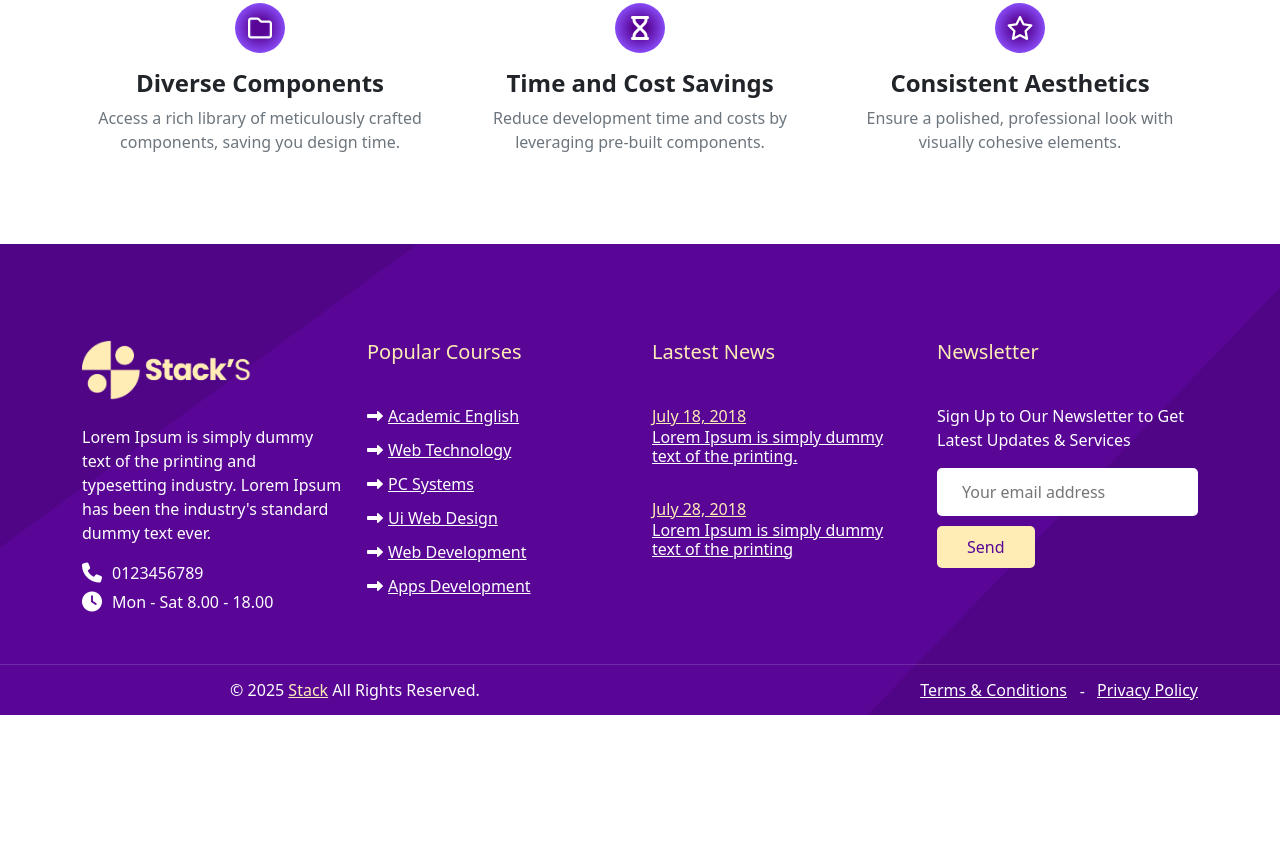
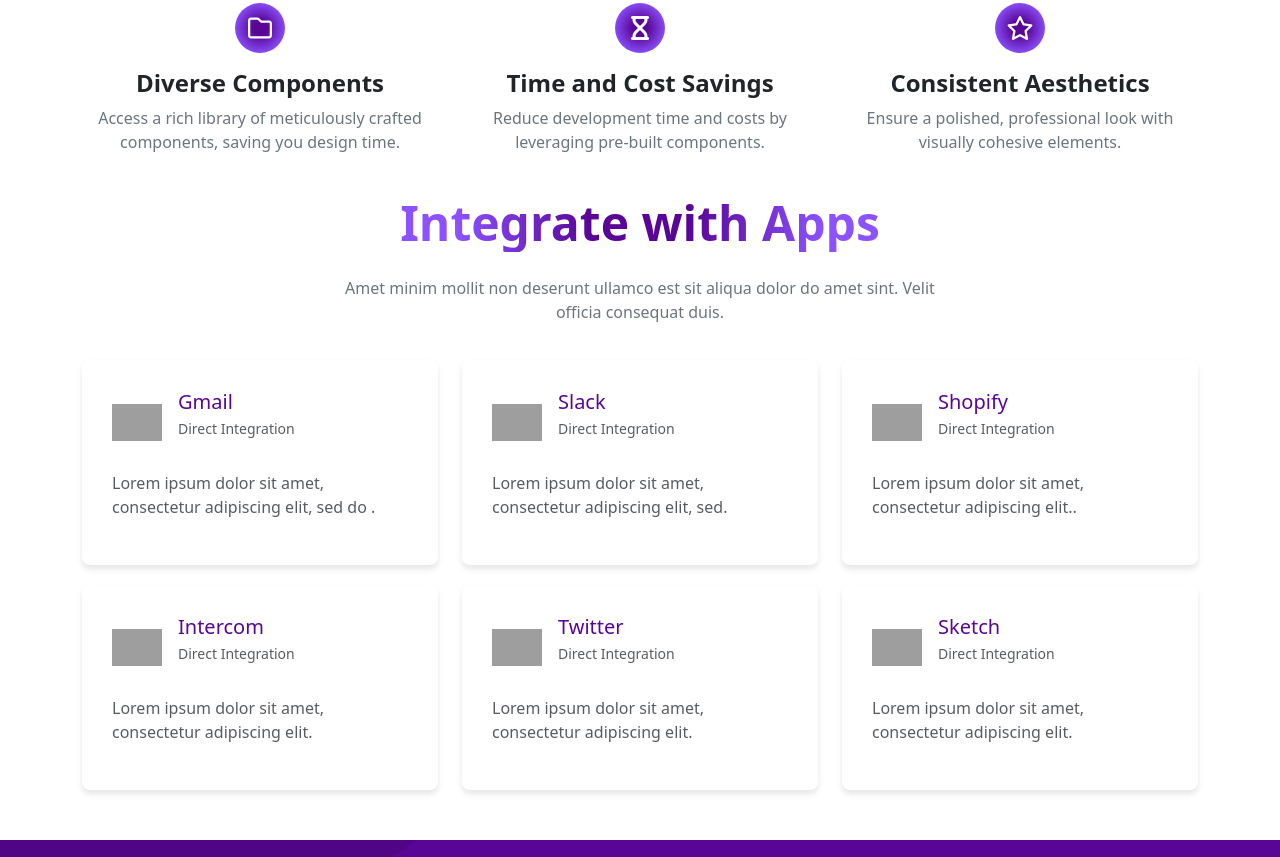
Before and after one commit to kadhirvel-m/General-Template, a plain HTML site: page index.html in a window 1280 px wide. Shown: the part 703-1560 px from the top of the page. Before the commit the page ends 1418 px from the top, so only its background shows below. Drawn offline with Linux system fonts and the light colour scheme; grey boxes are pictures that could not be loaded.

Commit message:
integration section

```diff
--- a/css/styles.css
+++ b/css/styles.css
@@ -297,8 +297,7 @@
     font-weight: 500;
     border-radius: 8px;
     padding: 10px;
-    text-align: ;
-    max-width: 500px;
+    max-width: 550px;
 }
 .custom-heading {
     font-size: 6em;
@@ -359,3 +358,29 @@
     margin-top: 80px !important;
 }
 /* Feature Section End */
+
+
+/* Integration Start */
+.integration-card {
+    border-radius: 8px;
+    box-shadow: 0px 4px 6px rgba(0, 0, 0, 0.1);
+    overflow: hidden;
+    background: white;
+    padding: 30px;
+    margin-top: 20px;
+}
+.integration-card img {
+    width: 50px;
+    height: auto;
+}
+.integration-container h2 {
+    font-weight: bold;
+    background: var(--gradient-bg);
+    -webkit-background-clip: text;
+    -webkit-text-fill-color: transparent;
+    display: inline-block;
+}
+.integration-container h5 {
+    color: var(--primary-color);
+}
+/* Integration End */
--- a/index.html
+++ b/index.html
@@ -93,7 +93,7 @@
           🌟 The most extensive and varied library of components available.
       </div>
       <h1 class="custom-heading position-relative d-inline-block">
-          Design <br><span class="position-relative">Made Easy.</span>
+          Design <br>Made Easy.</span>
       </h1>
       <div class="container d-flex justify-content-center gap-3 mt-4">
           <div class="custom-badge">
@@ -160,6 +160,114 @@
       </div>
   </div>
 </div>
+
+<section>
+  <div class="container integration-container">
+    <div class="text-center">
+        <h2 class="fw-bold display-5">Integrate with Apps</h2>
+        <p class="text-secondary mt-3 mx-auto" style="max-width: 600px;">
+            Amet minim mollit non deserunt ullamco est sit aliqua dolor do amet sint. Velit officia consequat duis.
+        </p>
+    </div>
+      <div class="row mt-1">
+          <!-- Card 1 -->
+          <div class="col-md-6 col-lg-4">
+              <div class="integration-card">
+                  <div class="d-flex align-items-center">
+                      <img src="https://cdn.rareblocks.xyz/collection/celebration/images/integration/3/gmail-logo.png" alt="Gmail">
+                      <div class="ms-3">
+                          <h5 class="mb-1">Gmail</h5>
+                          <p class="text-muted small">Direct Integration</p>
+                      </div>
+                  </div>
+                  <p class="mt-3 text-muted">
+                      Lorem ipsum dolor sit amet, consectetur adipiscing elit, sed do .
+                  </p>
+              </div>
+          </div>
+
+          <!-- Card 2 -->
+          <div class="col-md-6 col-lg-4">
+              <div class="integration-card">
+                  <div class="d-flex align-items-center">
+                      <img src="https://cdn.rareblocks.xyz/collection/celebration/images/integration/3/slack-logo.png" alt="Slack">
+                      <div class="ms-3">
+                          <h5 class="mb-1">Slack</h5>
+                          <p class="text-muted small">Direct Integration</p>
+                      </div>
+                  </div>
+                  <p class="mt-3 text-muted">
+                      Lorem ipsum dolor sit amet, consectetur adipiscing elit, sed.
+                  </p>
+              </div>
+          </div>
+
+          <!-- Card 3 -->
+          <div class="col-md-6 col-lg-4">
+              <div class="integration-card">
+                  <div class="d-flex align-items-center">
+                      <img src="https://cdn.rareblocks.xyz/collection/celebration/images/integration/3/shopify-logo.png" alt="Shopify">
+                      <div class="ms-3">
+                          <h5 class="mb-1">Shopify</h5>
+                          <p class="text-muted small">Direct Integration</p>
+                      </div>
+                  </div>
+                  <p class="mt-3 text-muted">
+                      Lorem ipsum dolor sit amet, consectetur adipiscing elit..
+                  </p>
+              </div>
+          </div>
+
+          <!-- Card 4 -->
+          <div class="col-md-6 col-lg-4">
+              <div class="integration-card">
+                  <div class="d-flex align-items-center">
+                      <img src="https://cdn.rareblocks.xyz/collection/celebration/images/integration/3/intercom-logo.png" alt="Intercom">
+                      <div class="ms-3">
+                          <h5 class="mb-1">Intercom</h5>
+                          <p class="text-muted small">Direct Integration</p>
+                      </div>
+                  </div>
+                  <p class="mt-3 text-muted">
+                      Lorem ipsum dolor sit amet, consectetur adipiscing elit.
+                  </p>
+              </div>
+          </div>
+
+          <!-- Card 5 -->
+          <div class="col-md-6 col-lg-4">
+              <div class="integration-card">
+                  <div class="d-flex align-items-center">
+                      <img src="https://cdn.rareblocks.xyz/collection/celebration/images/integration/3/twitter-logo.png" alt="Twitter">
+                      <div class="ms-3">
+                          <h5 class="mb-1">Twitter</h5>
+                          <p class="text-muted small">Direct Integration</p>
+                      </div>
+                  </div>
+                  <p class="mt-3 text-muted">
+                      Lorem ipsum dolor sit amet, consectetur adipiscing elit.
+                  </p>
+              </div>
+          </div>
+
+          <!-- Card 6 -->
+          <div class="col-md-6 col-lg-4">
+              <div class="integration-card">
+                  <div class="d-flex align-items-center">
+                      <img src="https://cdn.rareblocks.xyz/collection/celebration/images/integration/3/sketch-logo.png" alt="Sketch">
+                      <div class="ms-3">
+                          <h5 class="mb-1">Sketch</h5>
+                          <p class="text-muted small">Direct Integration</p>
+                      </div>
+                  </div>
+                  <p class="mt-3 text-muted">
+                      Lorem ipsum dolor sit amet, consectetur adipiscing elit.
+                  </p>
+              </div>
+          </div>
+      </div>
+  </div>
+</section>
 
 <!-- Footer -->
 <footer class="footer-section">
```
Also changed, not shown: test.html (+6 -6 lines), Elements/signin.html (line endings or trailing spaces), Elements/signup.html (line endings or trailing spaces).
